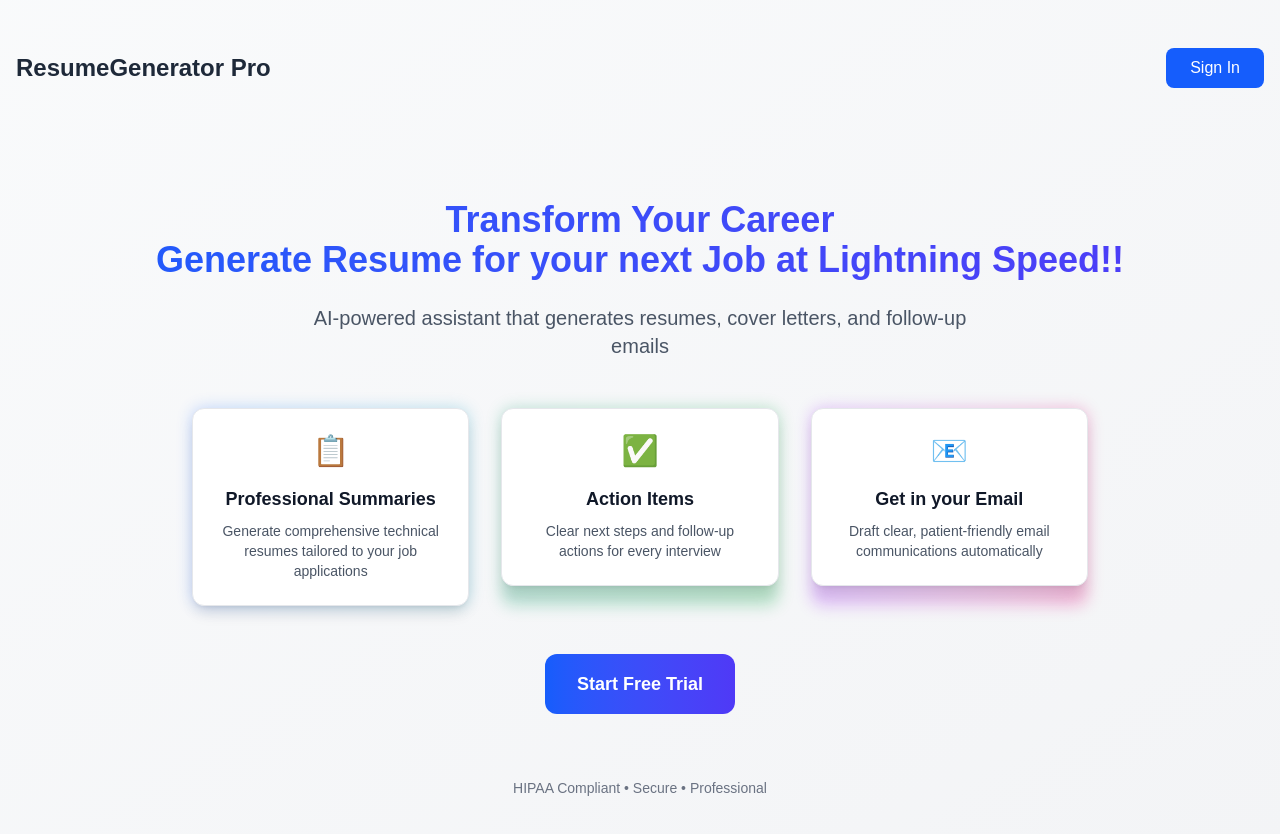
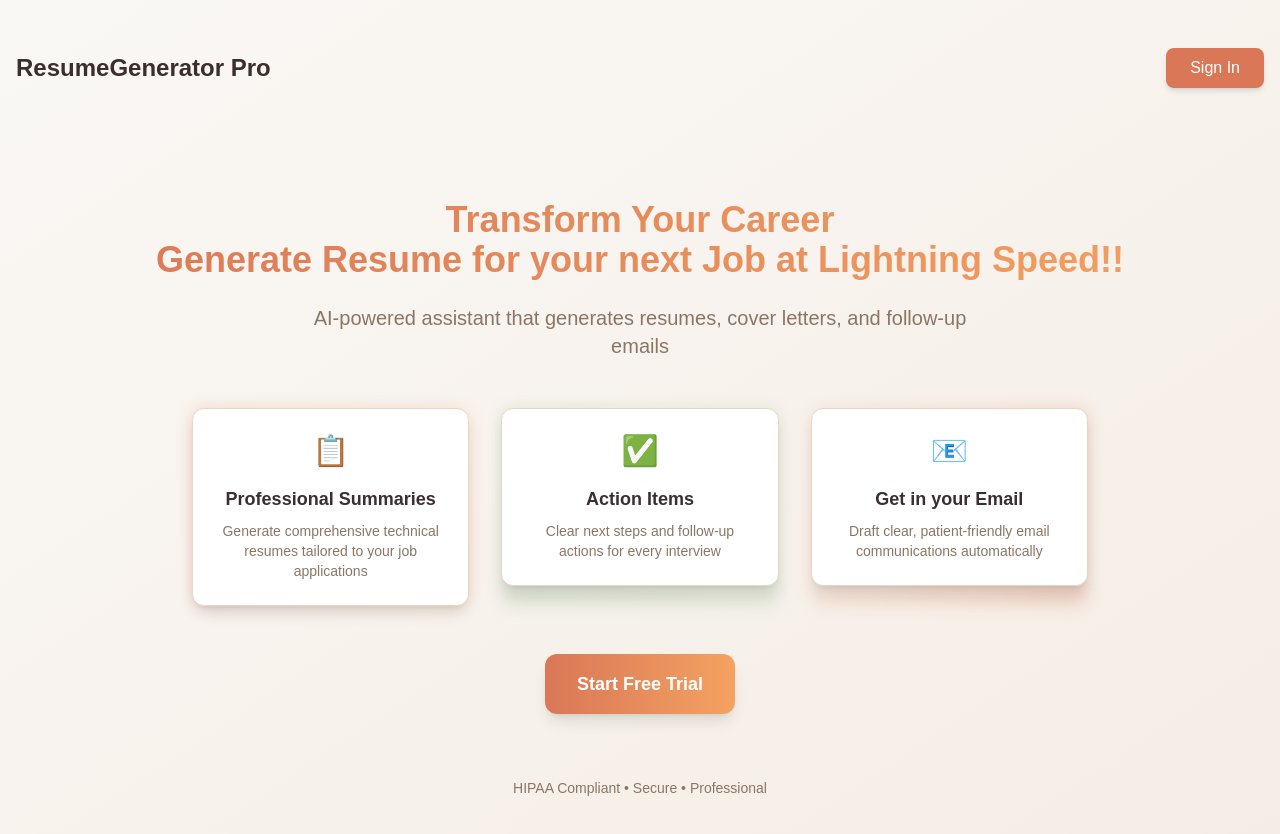
Before and after one commit to rsher60/AIOPS, a Next.js app: page / in a window 1280 px wide. Shown: the top 834 px of the page. Built offline with nearby package versions, Linux system fonts and the light colour scheme; no server answers.

Commit message:
made code changes

```diff
--- a/pages/index.tsx
+++ b/pages/index.tsx
@@ -5,17 +5,17 @@ import { SignInButton, SignedIn, SignedOut, UserButton } from '@clerk/nextjs';
 
 export default function Home() {
   return (
-    <main className="min-h-screen bg-gradient-to-br from-gray-50 to-gray-100 dark:from-gray-900 dark:to-gray-800">
+    <main className="min-h-screen bg-gradient-to-br from-[#faf8f5] to-[#f5ede5] dark:from-[#2a1f1f] dark:to-[#1f1616]">
       <div className="container mx-auto px-4 py-12">
         {/* Navigation */}
         <nav className="flex justify-between items-center mb-12">
-          <h1 className="text-2xl font-bold text-gray-800 dark:text-gray-200">
+          <h1 className="text-2xl font-bold text-[#3d2e2e] dark:text-[#f5e6d3]">
             ResumeGenerator Pro
           </h1>
           <div>
             <SignedOut>
               <SignInButton mode="modal">
-                <button className="bg-blue-600 hover:bg-blue-700 text-white font-medium py-2 px-6 rounded-lg transition-colors">
+                <button className="bg-[#d97757] hover:bg-[#c5643f] text-white font-medium py-2 px-6 rounded-lg transition-colors shadow-md hover:shadow-lg">
                   Sign In
                 </button>
               </SignInButton>
@@ -24,7 +24,7 @@ export default function Home() {
               <div className="flex items-center gap-4">
                 <Link
                   href="/product"
-                  className="bg-blue-600 hover:bg-blue-700 text-white font-medium py-2 px-6 rounded-lg transition-colors"
+                  className="bg-[#d97757] hover:bg-[#c5643f] text-white font-medium py-2 px-6 rounded-lg transition-colors shadow-md hover:shadow-lg"
                 >
                   Go to App
                 </Link>
@@ -36,43 +36,43 @@ export default function Home() {
 
         {/* Hero Section */}
         <div className="text-center py-16">
-          <h4 className="text-4xl font-bold bg-gradient-to-r from-blue-600 to-indigo-600 bg-clip-text text-transparent mb-6">
+          <h4 className="text-4xl font-bold bg-gradient-to-r from-[#d97757] to-[#f4a261] bg-clip-text text-transparent mb-6">
             Transform Your Career
             <br />
             Generate Resume for your next Job at Lightning Speed!!
           </h4>
-          <p className="text-xl text-gray-600 dark:text-gray-400 mb-12 max-w-2xl mx-auto">
+          <p className="text-xl text-[#8b7665] dark:text-[#b8a394] mb-12 max-w-2xl mx-auto">
             AI-powered assistant that generates resumes, cover letters, and follow-up emails
           </p>
 
           {/* Features Grid */}
           <div className="grid md:grid-cols-3 gap-8 max-w-4xl mx-auto mb-12">
             <div className="relative group">
-              <div className="absolute inset-0 bg-gradient-to-r from-blue-600 to-cyan-600 rounded-xl blur opacity-25 group-hover:opacity-40 transition duration-300"></div>
-              <div className="relative bg-white dark:bg-gray-800 p-6 rounded-xl shadow-lg border border-gray-200 dark:border-gray-700 backdrop-blur-sm">
+              <div className="absolute inset-0 bg-gradient-to-r from-[#d97757] to-[#f4a261] rounded-xl blur opacity-25 group-hover:opacity-40 transition duration-300"></div>
+              <div className="relative bg-white dark:bg-[#342828] p-6 rounded-xl shadow-lg border border-[#e8d5c4] dark:border-[#4a3933] backdrop-blur-sm">
                 <div className="text-3xl mb-4">📋</div>
-                <h3 className="text-lg font-semibold mb-2 text-gray-900 dark:text-gray-100">Professional Summaries</h3>
-                <p className="text-gray-600 dark:text-gray-400 text-sm">
+                <h3 className="text-lg font-semibold mb-2 text-[#3d2e2e] dark:text-[#f5e6d3]">Professional Summaries</h3>
+                <p className="text-[#8b7665] dark:text-[#b8a394] text-sm">
                   Generate comprehensive technical resumes tailored to your job applications
                 </p>
               </div>
             </div>
             <div className="relative group">
-              <div className="absolute inset-0 bg-gradient-to-r from-emerald-600 to-green-600 rounded-xl blur opacity-25 group-hover:opacity-40 transition duration-300"></div>
-              <div className="relative bg-white dark:bg-gray-800 p-6 rounded-xl shadow-lg border border-gray-200 dark:border-gray-700 backdrop-blur-sm">
+              <div className="absolute inset-0 bg-gradient-to-r from-[#8fbc8f] to-[#9ec99e] rounded-xl blur opacity-25 group-hover:opacity-40 transition duration-300"></div>
+              <div className="relative bg-white dark:bg-[#342828] p-6 rounded-xl shadow-lg border border-[#e8d5c4] dark:border-[#4a3933] backdrop-blur-sm">
                 <div className="text-3xl mb-4">✅</div>
-                <h3 className="text-lg font-semibold mb-2 text-gray-900 dark:text-gray-100">Action Items</h3>
-                <p className="text-gray-600 dark:text-gray-400 text-sm">
+                <h3 className="text-lg font-semibold mb-2 text-[#3d2e2e] dark:text-[#f5e6d3]">Action Items</h3>
+                <p className="text-[#8b7665] dark:text-[#b8a394] text-sm">
                   Clear next steps and follow-up actions for every interview
                 </p>
               </div>
             </div>
             <div className="relative group">
-              <div className="absolute inset-0 bg-gradient-to-r from-purple-600 to-pink-600 rounded-xl blur opacity-25 group-hover:opacity-40 transition duration-300"></div>
-              <div className="relative bg-white dark:bg-gray-800 p-6 rounded-xl shadow-lg border border-gray-200 dark:border-gray-700 backdrop-blur-sm">
+              <div className="absolute inset-0 bg-gradient-to-r from-[#e8b59a] to-[#d97757] rounded-xl blur opacity-25 group-hover:opacity-40 transition duration-300"></div>
+              <div className="relative bg-white dark:bg-[#342828] p-6 rounded-xl shadow-lg border border-[#e8d5c4] dark:border-[#4a3933] backdrop-blur-sm">
                 <div className="text-3xl mb-4">📧</div>
-                <h3 className="text-lg font-semibold mb-2 text-gray-900 dark:text-gray-100">Get in your Email</h3>
-                <p className="text-gray-600 dark:text-gray-400 text-sm">
+                <h3 className="text-lg font-semibold mb-2 text-[#3d2e2e] dark:text-[#f5e6d3]">Get in your Email</h3>
+                <p className="text-[#8b7665] dark:text-[#b8a394] text-sm">
                   Draft clear, patient-friendly email communications automatically
                 </p>
               </div>
@@ -81,14 +81,14 @@ export default function Home() {
 
           <SignedOut>
             <SignInButton mode="modal">
-              <button className="bg-gradient-to-r from-blue-600 to-indigo-600 hover:from-blue-700 hover:to-indigo-700 text-white font-bold py-4 px-8 rounded-xl text-lg transition-all transform hover:scale-105">
+              <button className="bg-gradient-to-r from-[#d97757] to-[#f4a261] hover:from-[#c5643f] hover:to-[#e8956f] text-white font-bold py-4 px-8 rounded-xl text-lg transition-all transform hover:scale-105 shadow-lg hover:shadow-xl">
                 Start Free Trial
               </button>
             </SignInButton>
           </SignedOut>
           <SignedIn>
             <Link href="/product">
-              <button className="bg-gradient-to-r from-blue-600 to-indigo-600 hover:from-blue-700 hover:to-indigo-700 text-white font-bold py-4 px-8 rounded-xl text-lg transition-all transform hover:scale-105">
+              <button className="bg-gradient-to-r from-[#d97757] to-[#f4a261] hover:from-[#c5643f] hover:to-[#e8956f] text-white font-bold py-4 px-8 rounded-xl text-lg transition-all transform hover:scale-105 shadow-lg hover:shadow-xl">
                 Open Consultation Assistant
               </button>
             </Link>
@@ -96,7 +96,7 @@ export default function Home() {
         </div>
 
         {/* Trust Indicators */}
-        <div className="text-center text-sm text-gray-500 dark:text-gray-400">
+        <div className="text-center text-sm text-[#8b7665] dark:text-[#b8a394]">
           <p>HIPAA Compliant • Secure • Professional</p>
         </div>
       </div>
```
Also changed, not shown: pages/product.tsx (+22 -22 lines).
